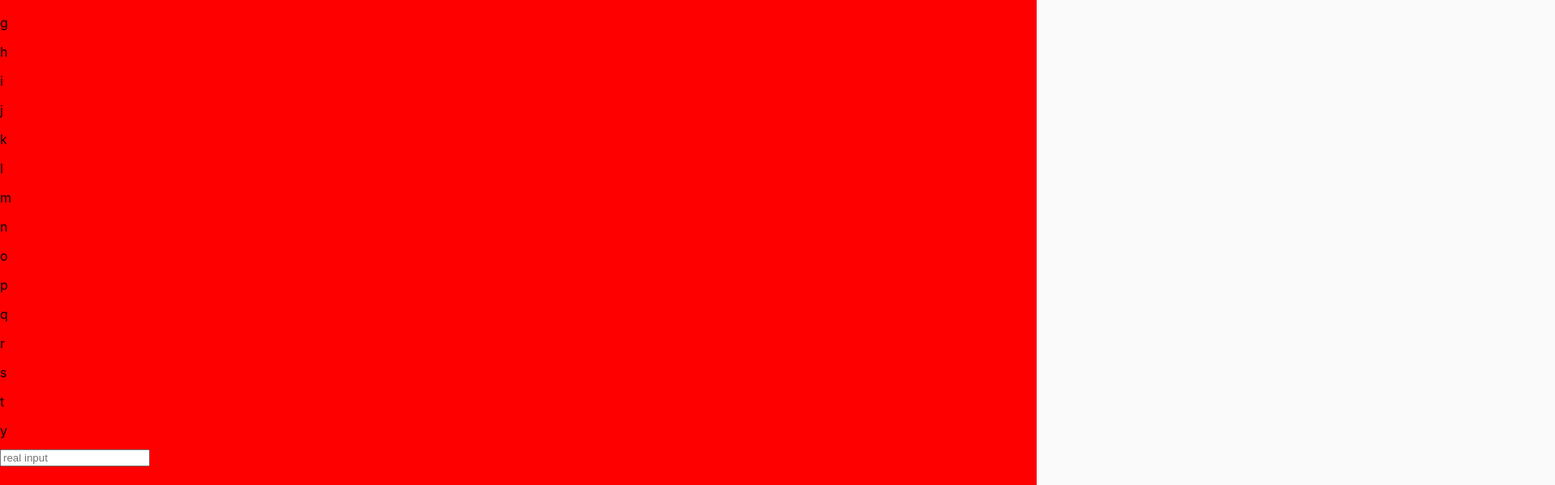
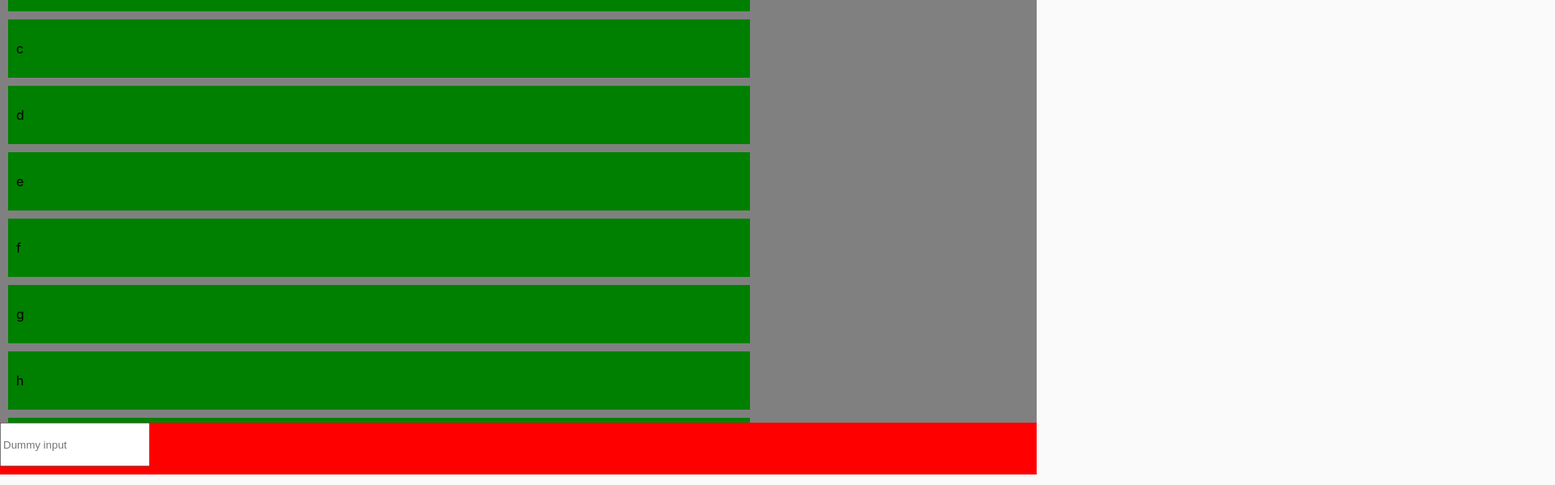
Before and after one commit to omosteven/test-app-app, a React (Create React App) app: page / in a window 1280 px wide. Shown: the part 214-813 px from the top of the page at 81% size, 1920 px wide, since content can reach past the window. Built offline with nearby package versions, Linux system fonts and the light colour scheme.

Commit message:
keyboard test

```diff
--- a/src/App.js
+++ b/src/App.js
@@ -1,66 +1,55 @@
-import React, { useRef } from "react";
+import React, { useRef, useState } from "react";
 
 import MessageList from "./MessageList";
-import "./App.css"
 
 const App = ({ classes }) => {
   const inputRef = useRef();
   const inputContainerRef = useRef();
+  const dummyRef = useRef();
   const messageListContainerRef = useRef();
   const navbarContainerRef = useRef();
+  const dummyContainerRef = useRef();
   //const [isKeyboardOpen, setIsKeyboardOpen] = useState(false);
+  const [value, setValue] = useState("");
 
+  const handleDummyFocus = () => {
+    inputRef.current.focus();
+    //setIsKeyboardOpen(true);
+    hideDummy();
+    showInput();
+  };
 
   const handleInputBlur = () => {
+    dummyRef.current.focus();
     //setIsKeyboardOpen(false);
-    // hideInput();
-    // showDummy();
-    console.log('closed')
-    inputContainerRef.current.style.top = "0px";
-    messageListContainerRef.current.style.height = 'fit-content';
+    hideInput();
+    showDummy();
+  };
 
+  const hideInput = () => {
     inputContainerRef.current.style.position = "absolute";
     inputContainerRef.current.style.zIndex = 0;
     inputContainerRef.current.style.left = "99999px";
     inputContainerRef.current.style.top = "0px";
-    inputContainerRef.current.removeEventListener("touchmove", e => {
+    inputContainerRef.current.removeEventListener("touchmove", (e) => {
       e.preventDefault();
     });
     messageListContainerRef.current.style.height = "calc(100vh - 128px)";
     if (navbarContainerRef.current) {
-      navbarContainerRef.current.removeEventListener("touchmove", e => {
+      navbarContainerRef.current.removeEventListener("touchmove", (e) => {
         e.preventDefault();
       });
     }
   };
 
-  // const hideInput = () => {
-  //   // inputContainerRef.current.style=
-  //   // inputContainerRef.current.style.position = "absolute";
-  //   // inputContainerRef.current.style.zIndex = 0;
-  //   // inputContainerRef.current.style.left = "99999px";
-  //   // inputContainerRef.current.style.top = "0px";
-  //   inputContainerRef.current.removeEventListener("touchmove", e => {
-  //     e.preventDefault();
-  //   });
-  //   messageListContainerRef.current.style.height = "calc(100vh - 128px)";
-  //   if (navbarContainerRef.current) {
-  //     navbarContainerRef.current.removeEventListener("touchmove", e => {
-  //       e.preventDefault();
-  //     });
-  //   }
-  // };
-
   const showInput = () => {
-    console.log('opened ')
     // Moves the real input on-screen
-    inputContainerRef.current.style.display='initial'
     inputContainerRef.current.style.position = "absolute";
     inputContainerRef.current.style.zIndex = 999;
     inputContainerRef.current.style.left = "0px";
     inputContainerRef.current.style.width = "100%";
     inputContainerRef.current.style.height = "64px";
-    inputContainerRef.current.addEventListener("touchmove", e => {
+    inputContainerRef.current.addEventListener("touchmove", (e) => {
       e.preventDefault();
     });
     // Positions the real input at the right height for the type of iPhone
@@ -91,13 +80,13 @@ const App = ({ classes }) => {
     }
 
     if (navbarContainerRef.current) {
-      navbarContainerRef.current.addEventListener("touchmove", e => {
+      navbarContainerRef.current.addEventListener("touchmove", (e) => {
         e.preventDefault();
       });
     }
 
     if (messageListContainerRef.current) {
-      messageListContainerRef.current.addEventListener("touchmove", e => {
+      messageListContainerRef.current.addEventListener("touchmove", (e) => {
         if (!e.currentTarget) {
           return;
         }
@@ -113,34 +102,83 @@ const App = ({ classes }) => {
     }
   };
 
-  // window.addEventListener("resize", (e) => {
-  //  console.log('keyboard opened',e)
-  // });
+  const hideDummy = () => {
+    dummyContainerRef.current.style.display = "none";
+  };
+
+  const showDummy = () => {
+    dummyContainerRef.current.style.display = "block";
+  };
+
   return (
-    <div className="app-body">
-      <div style={{width:'100%'}}>
-        <div ref={navbarContainerRef} style={{position:'fixed'}}>
+    <div>
+      <div style={{ width: "100%" }}>
+        <div ref={navbarContainerRef}>
           <header>Navbar</header>
         </div>
-        <div ref={inputContainerRef} style={{position:'fixed', bottom:'10px'}}>
+        <div
+          ref={inputContainerRef}
+          style={{
+            position: "absolute",
+            left: 99999,
+            height: 64,
+            backgroundColor: "yellow",
+          }}
+        >
           <input
-            inputRef={inputRef}
+            ref={inputRef}
             variant="outlined"
             fullwidth="true"
+            style={{
+              height: "3rem",
+            }}
             // onFocus={setIsKeyboardOpen(false)}
             onBlur={() => handleInputBlur()}
-            onFocus={()=>showInput()}
             placeholder="real input"
             autoComplete="false"
+            value={value}
+            onChange={(e) => setValue(e.target.value)}
           />
         </div>
         <div
           ref={messageListContainerRef}
-
+          style={{
+            position: "absolute",
+            bottom: 64,
+            left: 0,
+            top: 64,
+            overflow: "auto",
+            width: "inherit",
+            backgroundColor: "grey",
+          }}
         >
           <MessageList />
         </div>
-
+        <div
+          ref={dummyContainerRef}
+          style={{
+            position: "absolute",
+            bottom: 0,
+            left: 0,
+            height: 64,
+            width: "100%",
+            backgroundColor: "red",
+          }}
+        >
+          <input
+            style={{
+              height: "3rem",
+            }}
+            ref={dummyRef}
+            variant="outlined"
+            fullwidth="true"
+            value={value}
+            onChange={(e) => setValue(e.target.value)}
+            onFocus={() => handleDummyFocus()}
+            // onBlur={setIsKeyboardOpen(false)}
+            placeholder="Dummy input"
+          />
+        </div>
       </div>
     </div>
   );
--- a/src/MessageList.js
+++ b/src/MessageList.js
@@ -28,15 +28,20 @@ const messages = [
   "y",
   "z",
   "aa",
-  "bb",
+  "bb"
 ];
 
 const MessageList = ({ classes }) => {
   return (
     <React.Fragment>
-      {messages.map((message, i) => {
+      {messages.map((message,i) => {
         return (
-          <div key={i}>
+          <div key={i} style={{
+             width: "70%",
+      backgroundColor: 'green',
+      margin: '10px',
+      padding: '10px'
+          }}>
             <p>{message}</p>
           </div>
         );
@@ -45,4 +50,4 @@ const MessageList = ({ classes }) => {
   );
 };
 
-export default MessageList
+export default MessageList;
```
